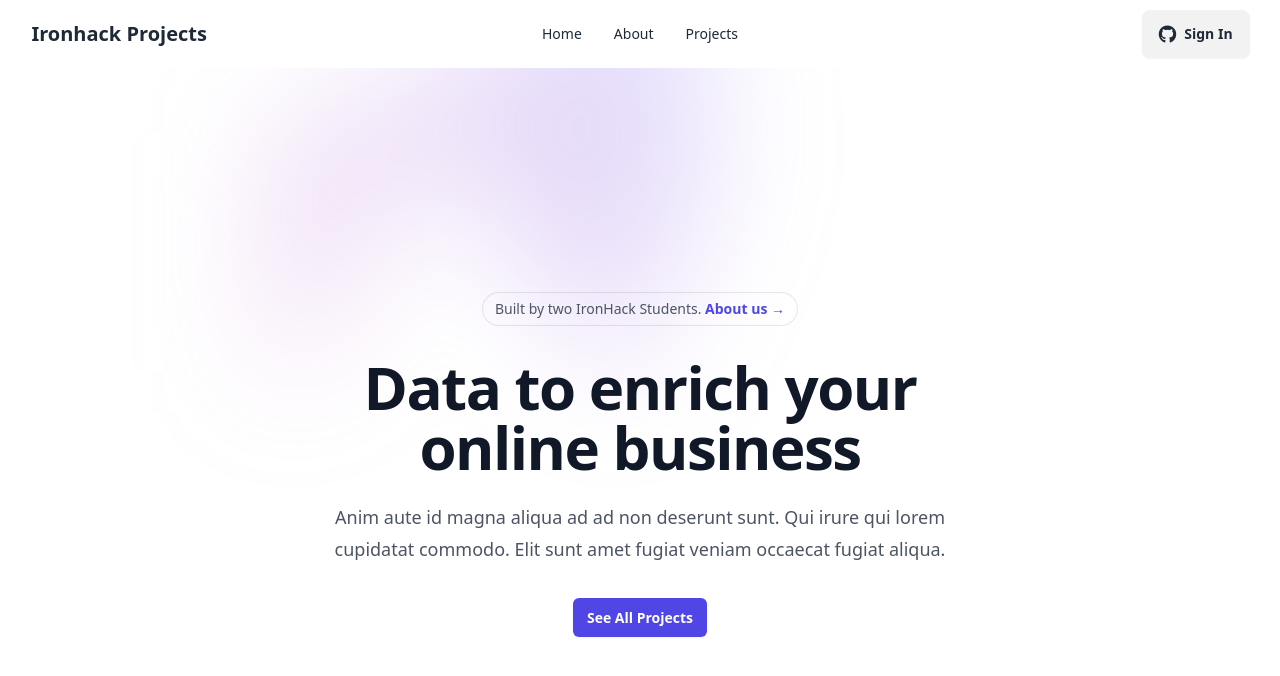
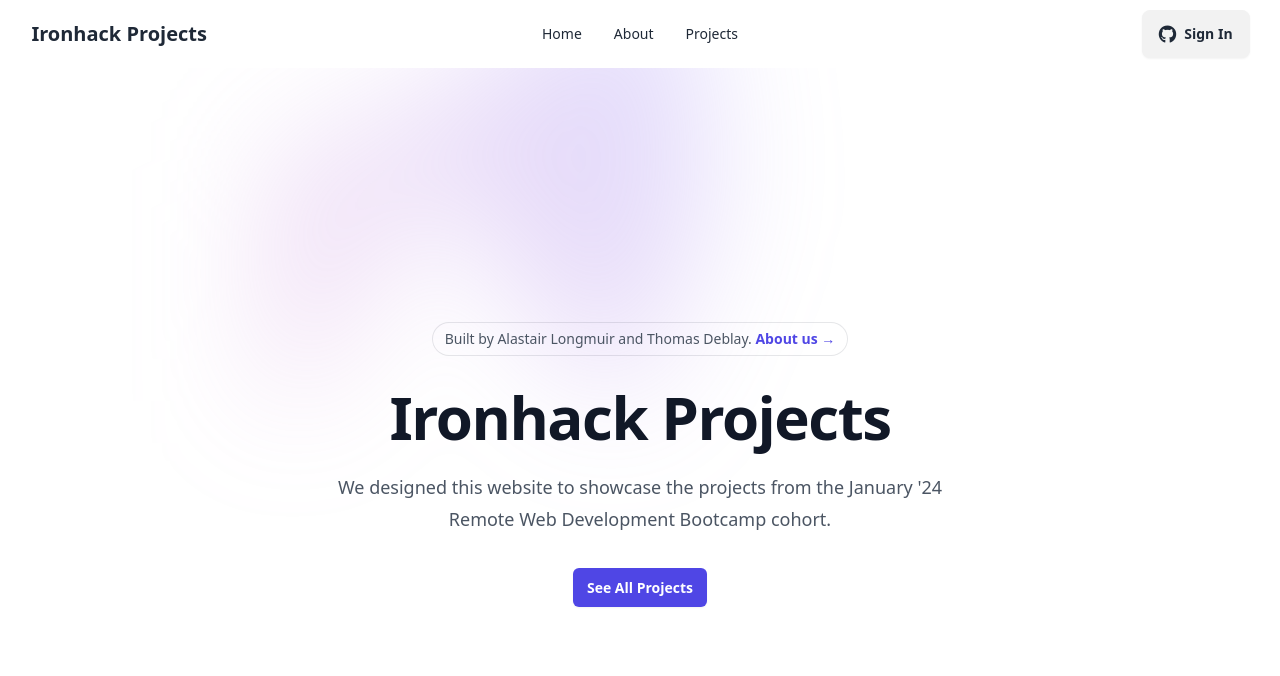
Before and after one commit to alastairandthomas/iron-legacy, a React (Vite) app: page / in a window 1280 px wide. Shown: the top 676 px of the page. Built offline with nearby package versions, Linux system fonts and the light colour scheme; no server answers.

Commit message:
edited home page text

```diff
--- a/src/pages/CreatePage.jsx
+++ b/src/pages/CreatePage.jsx
@@ -35,6 +35,7 @@ function CreatePage() {
   });
 
   const navigate = useNavigate();
+
   if (!user) {
     navigate(`/`);
   }
--- a/src/pages/HomePage.jsx
+++ b/src/pages/HomePage.jsx
@@ -22,7 +22,7 @@ function HomePage() {
         <div className="mx-auto max-w-2xl py-32 sm:py-48 lg:py-56">
           <div className="hidden sm:mb-8 sm:flex sm:justify-center">
             <div className="relative rounded-full px-3 py-1 text-sm leading-6 text-gray-600 ring-1 ring-gray-900/10 hover:ring-gray-900/20">
-              Built by two IronHack Students.{' '}
+              Built by Alastair Longmuir and Thomas Deblay.{' '}
               <Link to="/about">
                 <a href="" className="font-semibold text-indigo-600">
                   <span className="absolute inset-0" aria-hidden="true" />
@@ -33,12 +33,10 @@ function HomePage() {
           </div>
           <div className="text-center">
             <h1 className="text-4xl font-bold tracking-tight text-gray-900 sm:text-6xl">
-              Data to enrich your online business
+              Ironhack Projects
             </h1>
             <p className="mt-6 text-lg leading-8 text-gray-600">
-              Anim aute id magna aliqua ad ad non deserunt sunt. Qui irure qui
-              lorem cupidatat commodo. Elit sunt amet fugiat veniam occaecat
-              fugiat aliqua.
+              We designed this website to showcase the projects from the January '24 Remote Web Development Bootcamp cohort.
             </p>
             <div className="mt-10 flex items-center justify-center gap-x-6">
               <Link to="/projects">
```
